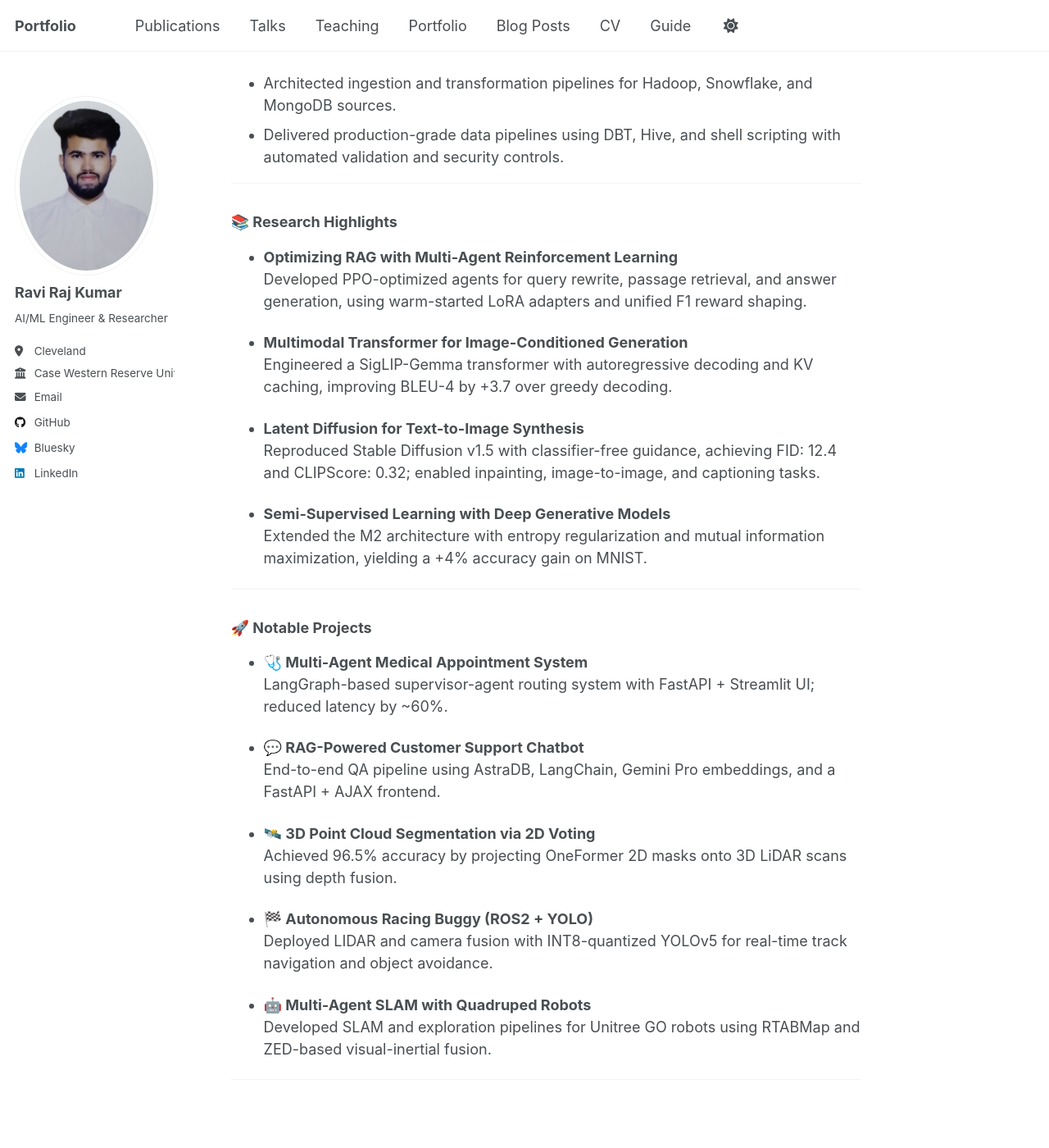
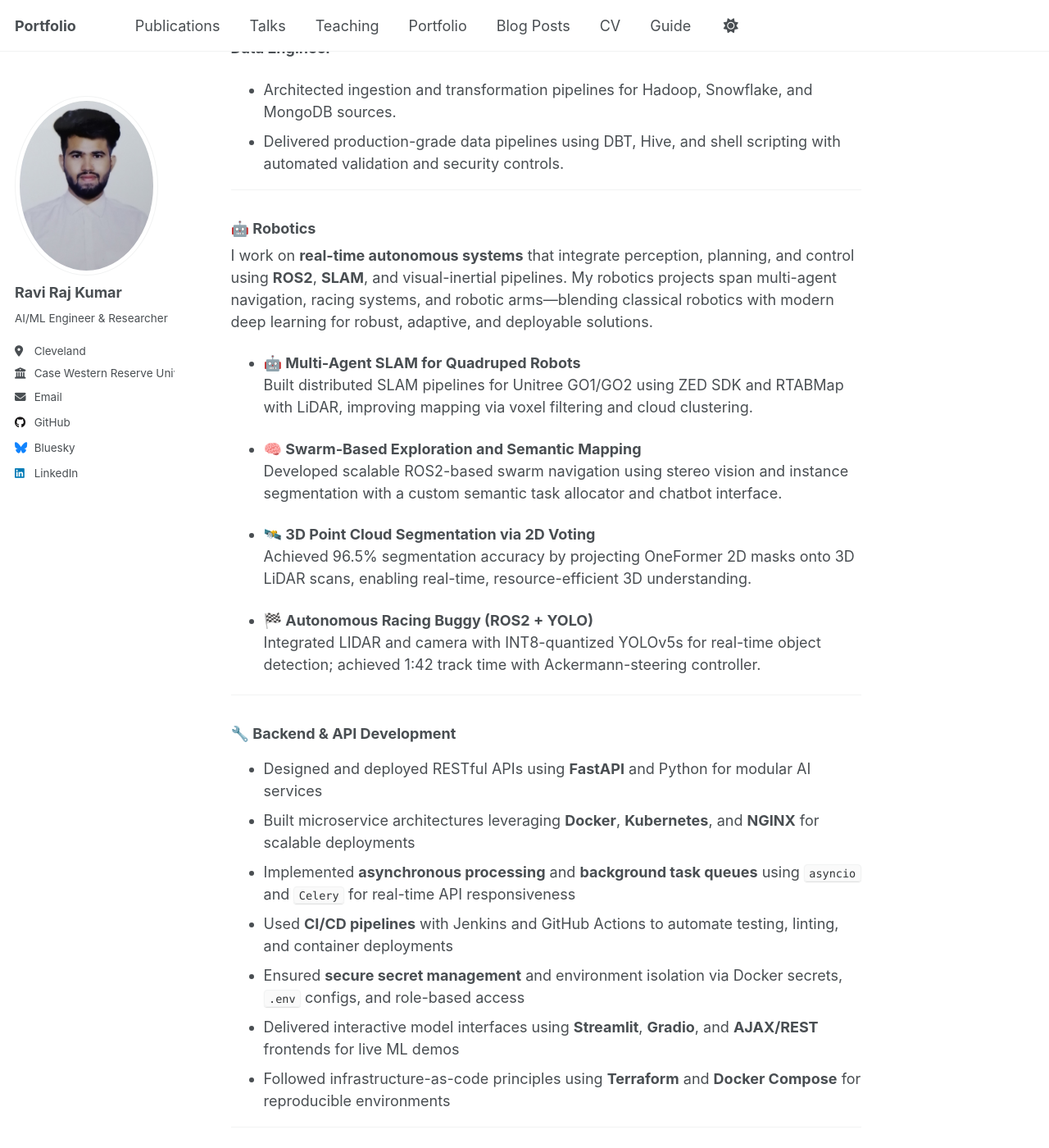
Before and after one commit to raviraj988/raviraj988.github.io, a Jekyll site: the page built from _pages/about.md, in a window 1280 px wide and 1400 px high, scrolled down 2078 px. Shown: the whole window at 82% size. Built offline with Jekyll 4.4.1, drawn with Linux system fonts in a browser that asks for light colours; some of the changed text lies outside the part shown.

Commit message:
Update about.md

```diff
--- a/_pages/about.md
+++ b/_pages/about.md
@@ -1,34 +1,38 @@
 ---
 permalink: /
-title: "Ravi Raj Kumar – AI/ML Engineer & Researcher"
+title: " 👋 About Me"
 author_profile: true
 redirect_from:
   - /about/
   - /about.html
 ---
 
-Hello! I’m **Ravi Raj Kumar**, a graduate student pursuing an M.S. in Computer Science at **Case Western Reserve University**, where I specialize in **Machine Learning**, **Generative AI**, and **AI Infrastructure**. I have four years of professional experience from **Tata Consultancy Services**, where I worked on  designing and deployment of end-to-end machine learning systems in the banking and finance sector. My work included building and fine-tuning scalable NLP pipelines using transformer-based models such as BERT, RoBERTa, and Longformer, as well as implementing production-grade MLOps workflows using MLflow, Docker, Kubernetes, and Jenkins. I’ve handled massive, high-velocity data from sources like Hadoop, Snowflake, and MongoDB, integrating continuous model validation, drift detection, and real-time monitoring with Prometheus and Grafana.
+I’m Ravi Raj Kumar, a graduate student in Computer Science at Case Western Reserve University, specializing in Machine Learning, Generative AI, and AI Infrastructure. My academic background includes advanced coursework and reserch in Machine Learning, Natural Language Processing, probabilistic Graphical models, computer vision,  High Performant Systems for AI and reinforcement learning.
 
+I have four years of professional experience from **Tata Consultancy Services**, where I worked on  designing and deployment of end-to-end machine learning systems in the banking and finance sector. My work included building and fine-tuning scalable NLP pipelines using transformer-based models such as BERT, RoBERTa, and Longformer, as well as implementing production-grade MLOps workflows using MLflow, Docker, Kubernetes, and Jenkins. I’ve handled massive, high-velocity data from sources like Hadoop, Snowflake, and MongoDB, integrating continuous model validation, drift detection, and real-time monitoring with Prometheus and Grafana.
+
+
+---
 
 ### 🧪 Research Interests
 My research lies at the intersection of **generative modeling**, **multimodal vision-language learning**, and **reinforcement learning for structured reasoning**. I have explored methods to improve the efficiency, adaptability, and semantic grounding of large models, especially in contexts like RAG, image-conditioned text generation, and text-to-image synthesis. Developed sample-efficient PPO-based optimization for multi-agent setups, and designing modular generative pipelines that operate across modalities. My work also extends to semi-supervised learning with deep generative models and efficient 3D perception using 2D vision cues—bridging foundational AI research with practical deployment challenges.
 
+### 📚 Research Highlights
 
-### 🤖 Robotics
-In robotics, I work on **real-time autonomous systems** integrating perception, planning, and control using **ROS2**, **SLAM**, and behavior trees. I’ve developed multi-robot exploration systems, real-time 3D segmentation pipelines, and motion planning algorithms for quadruped and manipulator platforms. My focus is on combining classical robotics with modern AI techniques to create robust, adaptable, and resource-efficient autonomous systems suitable for deployment in dynamic, unstructured environments.
+- **Optimizing RAG with Multi-Agent Reinforcement Learning**
+  Designed a Multi-Agent Reinforcement Learning framework for RAG, modeling query design, document retrieval, and answer generation as cooperative agents jointly optimized via PPO under a unified F1-based reward signal.
 
-### 🔧 Backend & API Development
-I design production-ready backend systems and RESTful APIs using **FastAPI**, **Python**, and containerized microservices. My work follows modern industry practices, including **asynchronous I/O**, **secure secret management**, **CI/CD pipelines**, and **infrastructure-as-code**. I specialize in integrating ML models into scalable APIs, building modular, testable services with versioned deployments, and delivering interactive web interfaces using **Streamlit**, **Gradio**, or **AJAX-based frontends**.
+- **Multimodal Transformer for Image-Conditioned Generation**
+  Designed and implemented a multimodal transformer integrating a SigLIP-style Vision Transformer with a Gemma-based causal decoder for image-grounded generation tasks such as captioning and visual question answering.
 
----
+- **Latent Diffusion for Text-to-Image Synthesis**
+  Reproduced Stable Diffusion v1.5 with classifier-free guidance, achieving FID: 12.4 and CLIPScore: 0.32; enabled inpainting, image-to-image, and captioning tasks.
 
-### 🔍 Areas of Focus
+- **Semi-Supervised Learning with Deep Generative Models**
+  Extended the M2 architecture with entropy regularization and mutual information maximization, yielding a +4% accuracy gain on CIFAR-10 benchmarks.
 
-- **Multimodal AI** – Vision-language transformers, captioning, image-conditioned generation
-- **Generative Modeling** – Diffusion models (DDPM, VDM), VAEs, GANs, Stable Diffusion
-- **LLMs & RAG Systems** – LangChain agents, query rewriting, semantic search, LoRA/QLoRA
-- **MLOps & Deployment** – MLflow, Docker, Kubernetes, CI/CD, Prometheus, scalable inference
-- **Reinforcement Learning** – PPO, REINFORCE, DDPG, SAC, Multi-Agent Coordination
+- **🛰️ 3D Point Cloud Segmentation via 2D Voting**
+  Developed a novel 3D point cloud segmentation framework leveraging state-of-the-art 2D image segmentation models (OneFormer) and a voting-based approach to project 2D semantic and panoptic labels onto 3D point clouds, achieving real-time segmentation with reduced computational overhead.
 
 ---
 
@@ -48,39 +52,33 @@ and Prioritization, Named Entity Recognition (NER) for automated information ext
 - Architected ingestion and transformation pipelines for Hadoop, Snowflake, and MongoDB sources.
 - Delivered production-grade data pipelines using DBT, Hive, and shell scripting with automated validation and security controls.
 
----
+ ---
+### 🤖 Robotics
+I work on **real-time autonomous systems** that integrate perception, planning, and control using **ROS2**, **SLAM**, and visual-inertial pipelines. My robotics projects span multi-agent navigation, racing systems, and robotic arms—blending classical robotics with modern deep learning for robust, adaptive, and deployable solutions.
 
-### 📚 Research Highlights
+- **🤖 Multi-Agent SLAM for Quadruped Robots**
+  Built distributed SLAM pipelines for Unitree GO1/GO2 using ZED SDK and RTABMap with LiDAR, improving mapping via voxel filtering and cloud clustering.
 
-- **Optimizing RAG with Multi-Agent Reinforcement Learning**
-  Developed PPO-optimized agents for query rewrite, passage retrieval, and answer generation, using warm-started LoRA adapters and unified F1 reward shaping.
+- **🧠 Swarm-Based Exploration and Semantic Mapping**
+  Developed scalable ROS2-based swarm navigation using stereo vision and instance segmentation with a custom semantic task allocator and chatbot interface.
 
-- **Multimodal Transformer for Image-Conditioned Generation**
-  Engineered a SigLIP-Gemma transformer with autoregressive decoding and KV caching, improving BLEU-4 by +3.7 over greedy decoding.
+- **🛰️ 3D Point Cloud Segmentation via 2D Voting**
+  Achieved 96.5% segmentation accuracy by projecting OneFormer 2D masks onto 3D LiDAR scans, enabling real-time, resource-efficient 3D understanding.
 
-- **Latent Diffusion for Text-to-Image Synthesis**
-  Reproduced Stable Diffusion v1.5 with classifier-free guidance, achieving FID: 12.4 and CLIPScore: 0.32; enabled inpainting, image-to-image, and captioning tasks.
+- **🏁 Autonomous Racing Buggy (ROS2 + YOLO)**
+  Integrated LIDAR and camera with INT8-quantized YOLOv5s for real-time object detection; achieved 1:42 track time with Ackermann-steering controller.
 
-- **Semi-Supervised Learning with Deep Generative Models**
-  Extended the M2 architecture with entropy regularization and mutual information maximization, yielding a +4% accuracy gain on MNIST.
 
 ---
 
-### 🚀 Notable Projects
+### 🔧 Backend & API Development
+- Designed and deployed RESTful APIs using **FastAPI** and Python for modular AI services
+- Built microservice architectures leveraging **Docker**, **Kubernetes**, and **NGINX** for scalable deployments
+- Implemented **asynchronous processing** and **background task queues** using `asyncio` and `Celery` for real-time API responsiveness
+- Used **CI/CD pipelines** with Jenkins and GitHub Actions to automate testing, linting, and container deployments
+- Ensured **secure secret management** and environment isolation via Docker secrets, `.env` configs, and role-based access
+- Delivered interactive model interfaces using **Streamlit**, **Gradio**, and **AJAX/REST** frontends for live ML demos
+- Followed infrastructure-as-code principles using **Terraform** and **Docker Compose** for reproducible environments
 
-- **🩺 Multi-Agent Medical Appointment System**
-  LangGraph-based supervisor-agent routing system with FastAPI + Streamlit UI; reduced latency by ~60%.
-
-- **💬 RAG-Powered Customer Support Chatbot**
-  End-to-end QA pipeline using AstraDB, LangChain, Gemini Pro embeddings, and a FastAPI + AJAX frontend.
-
-- **🛰️ 3D Point Cloud Segmentation via 2D Voting**
-  Achieved 96.5% accuracy by projecting OneFormer 2D masks onto 3D LiDAR scans using depth fusion.
-
-- **🏁 Autonomous Racing Buggy (ROS2 + YOLO)**
-  Deployed LIDAR and camera fusion with INT8-quantized YOLOv5 for real-time track navigation and object avoidance.
-
-- **🤖 Multi-Agent SLAM with Quadruped Robots**
-  Developed SLAM and exploration pipelines for Unitree GO robots using RTABMap and ZED-based visual-inertial fusion.
 
 ---
```
